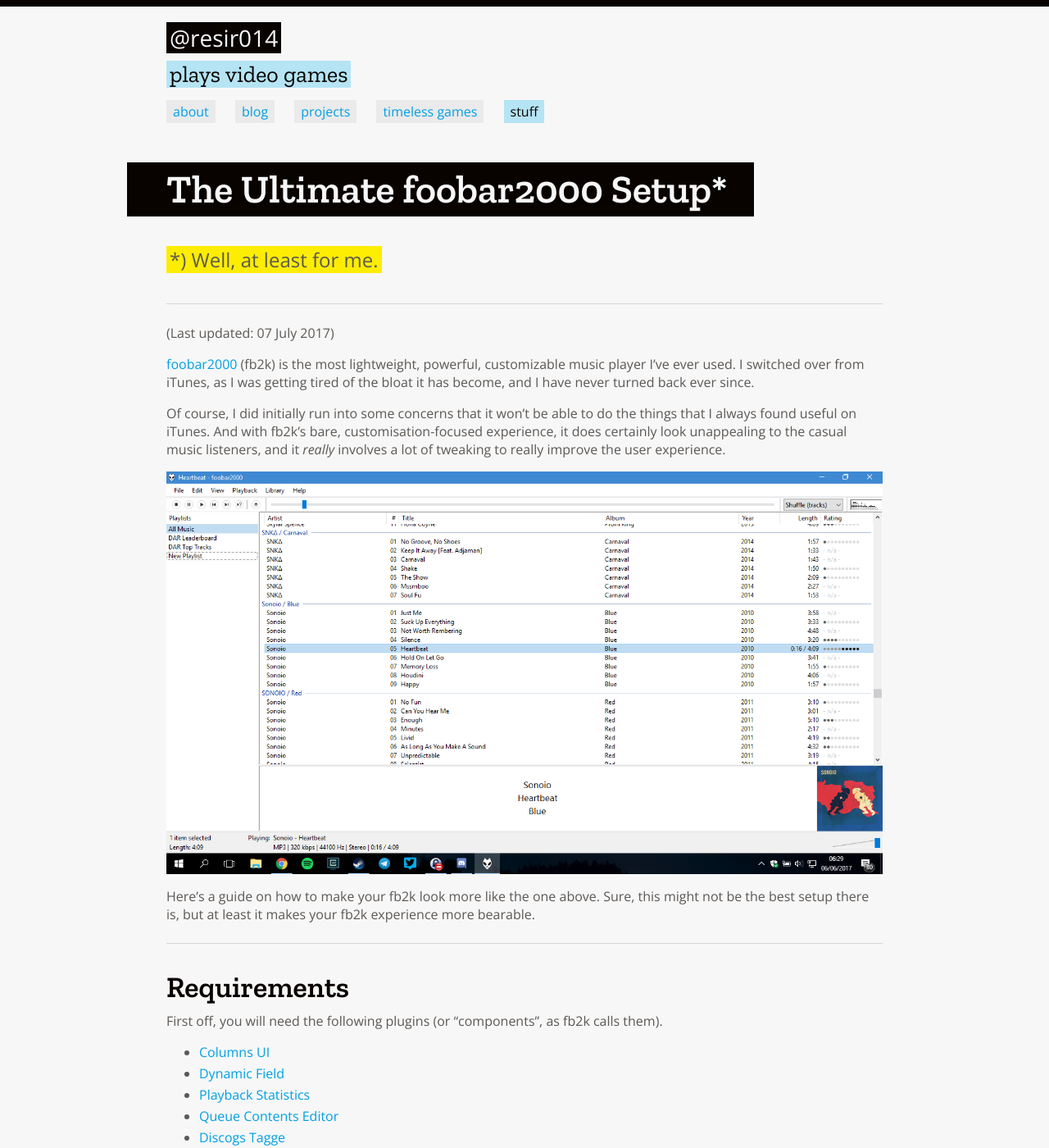
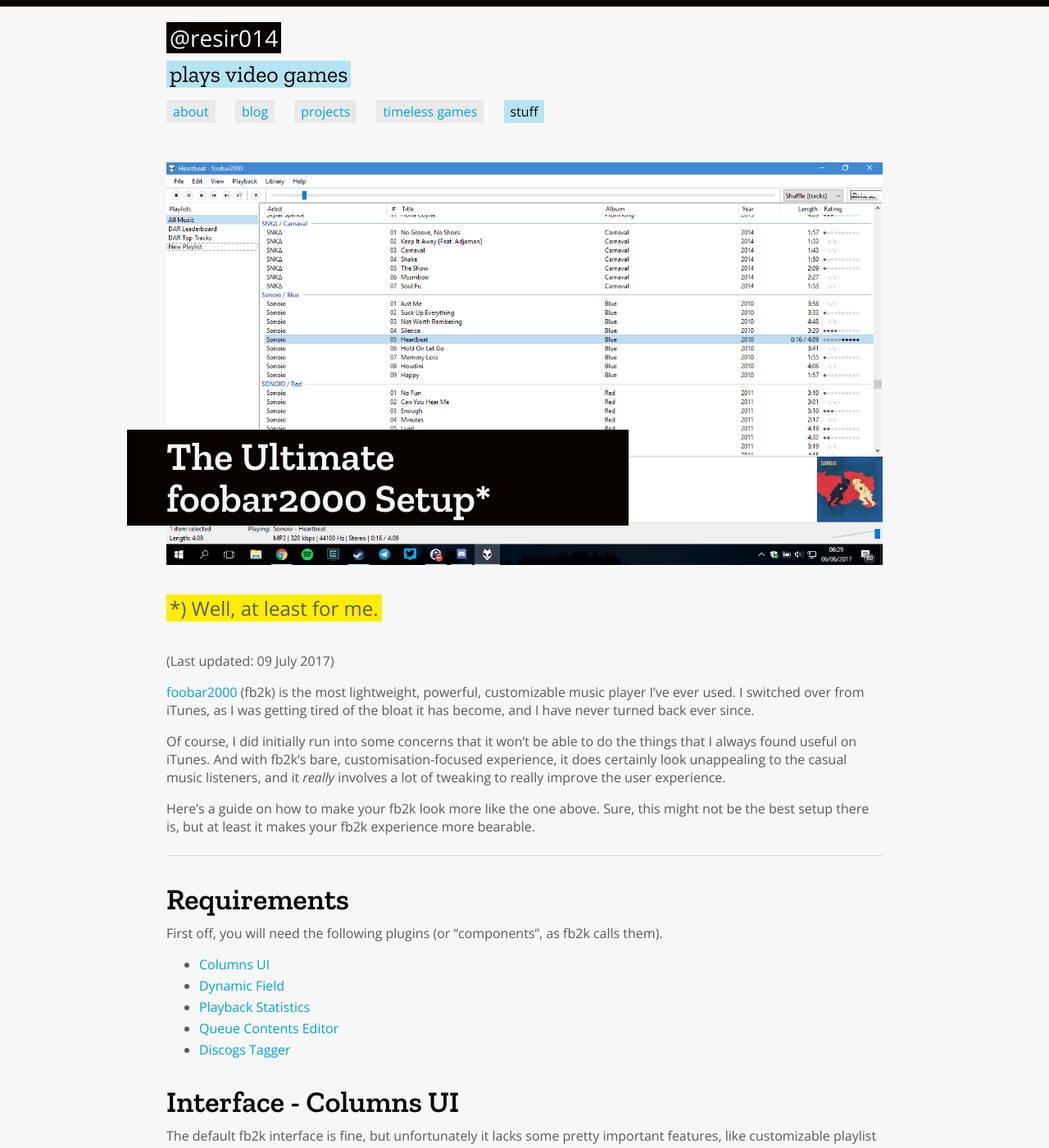
Before and after one commit to resir014/resir014.github.io, a Jekyll site: the page built from _etc/fb2k.md, in a window 1280 px wide and 1400 px high. Shown: the whole window at 82% size. Built offline with Jekyll 4.4.1, drawn with Linux system fonts in a browser that asks for light colours; comment, search, counter and statistics services are not loaded.

Commit message:
Updated: The Ultimate foobar2000 Setup*

```diff
--- a/_etc/fb2k.md
+++ b/_etc/fb2k.md
@@ -1,6 +1,7 @@
 ---
 layout: page
 title: "The Ultimate foobar2000 Setup*"
+header_image_url: /public/images/etc/fb2k/2017-06-06_06-29-39.png
 redirect_from:
   - /blog/2015/11/08/the-ultimate-foobar2000-setup/
   - /2015/11/08/the-ultimate-foobar2000-setup/
@@ -12,17 +13,11 @@
   <span>*) Well, at least for me.</span>
 </div>
 
----
-
-(Last updated: 07 July 2017)
+(Last updated: 09 July 2017)
 
 [foobar2000](http://www.foobar2000.org/) (fb2k) is the most lightweight, powerful, customizable music player I've ever used. I switched over from iTunes, as I was getting tired of the bloat it has become, and I have never turned back ever since.
 
 Of course, I did initially run into some concerns that it won't be able to do the things that I always found useful on iTunes. And with fb2k's bare, customisation-focused experience, it does certainly look unappealing to the casual music listeners, and it *really* involves a lot of tweaking to really improve the user experience.
-
-<a href="{{ site.baseurl }}/public/images/etc/fb2k/2017-06-06_06-29-39.png" target="_blank">
-  <img src="{{ site.baseurl }}/public/images/etc/fb2k/2017-06-06_06-29-39.png" alt="foobar2000">
-</a>
 
 Here's a guide on how to make your fb2k look more like the one above. Sure, this might not be the best setup there is, but at least it makes your fb2k experience more bearable.
 
@@ -36,7 +31,7 @@
 * [Dynamic Field](https://www.hydrogenaud.io/forums/index.php?showtopic=86853&start=0&p=744320&#entry744320)
 * [Playback Statistics](http://www.foobar2000.org/components/view/foo_playcount)
 * [Queue Contents Editor](http://wiki.hydrogenaud.io/index.php?title=Foobar2000:Components/Queue_Contents_Editor_(foo_queuecontents))
-* [Discogs Tagge](https://www.foobar2000.org/components/view/foo_discogs)
+* [Discogs Tagger](https://www.foobar2000.org/components/view/foo_discogs)
 
 ## Interface - Columns UI
 
```
